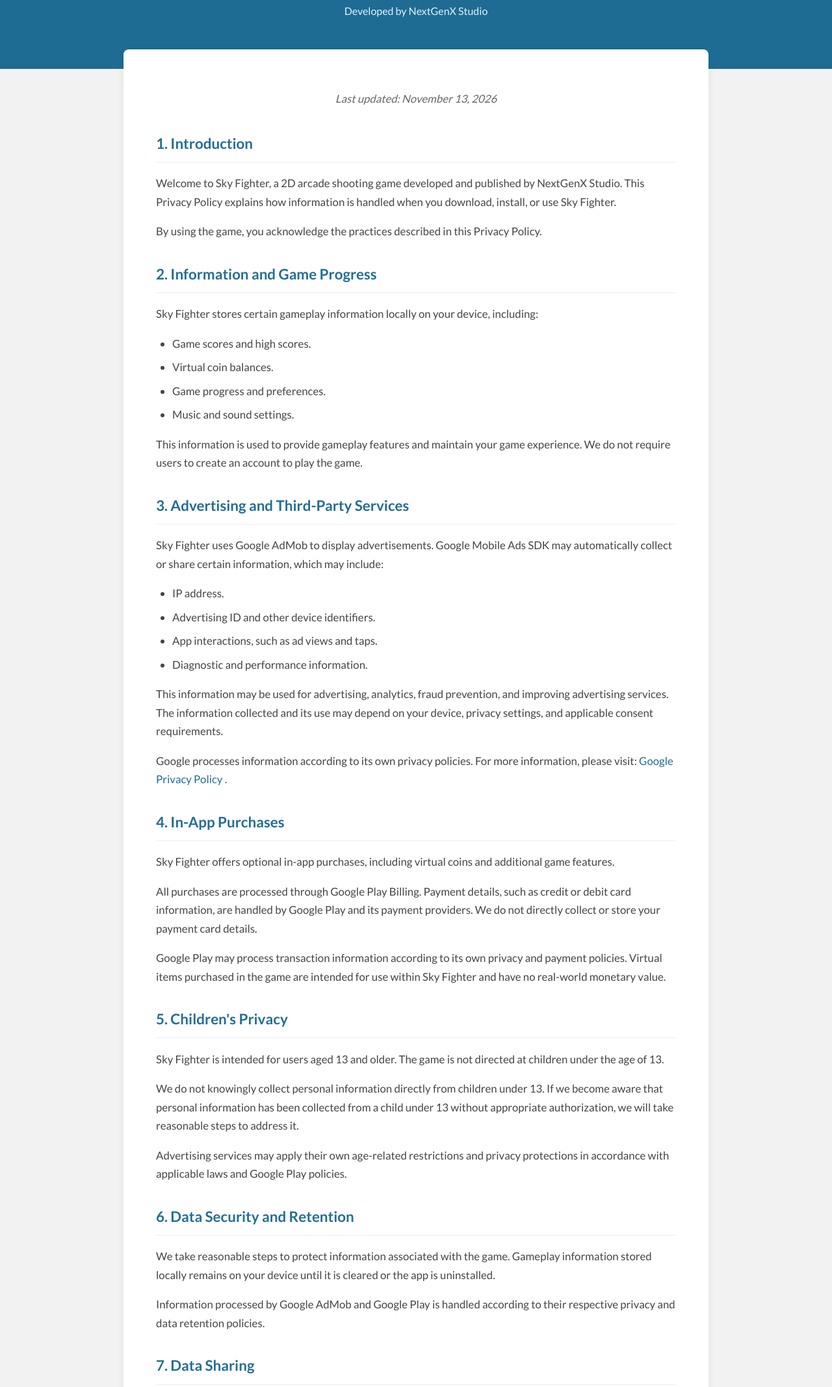
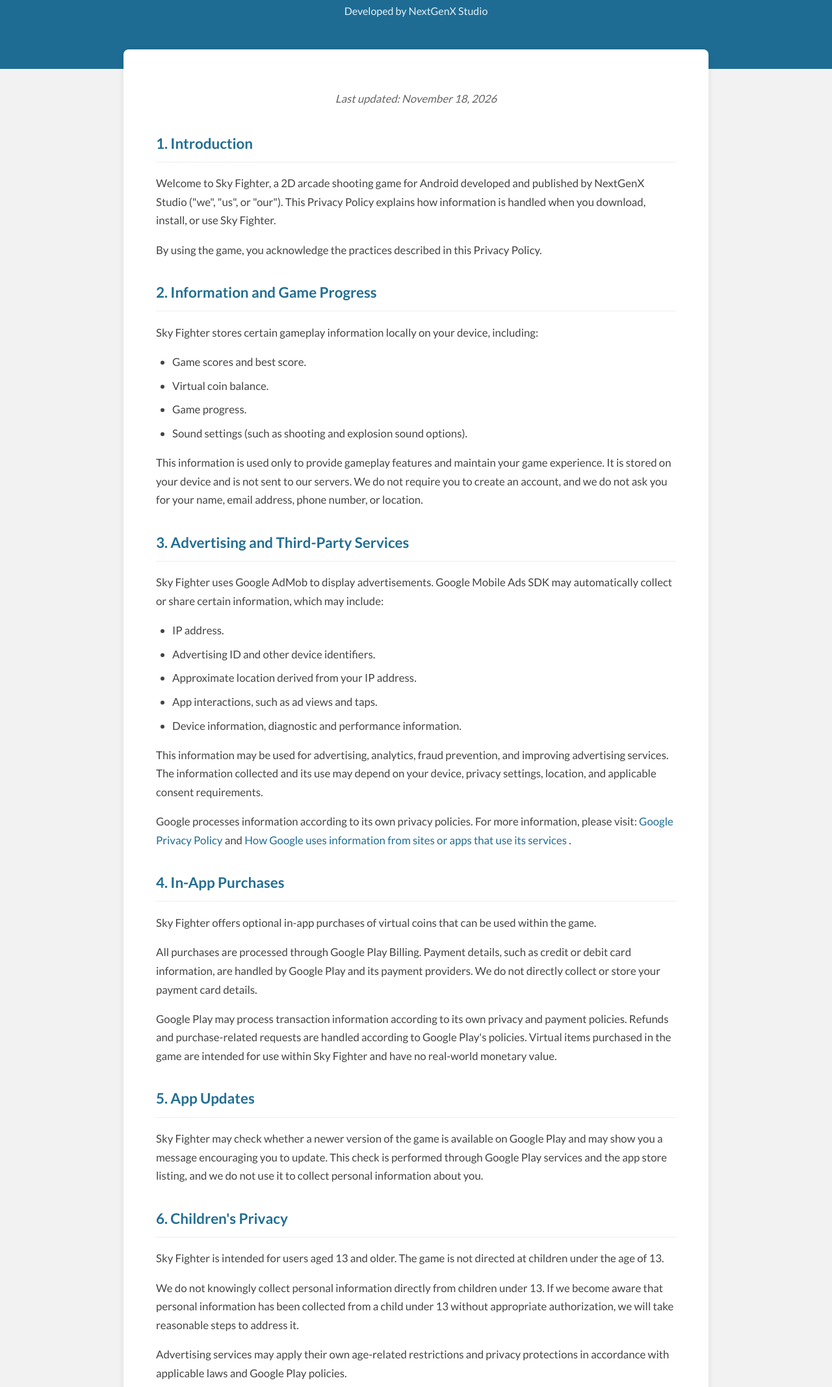
Before and after one commit to Sozib214007/sky-fighter-privacy, a plain HTML site: page index.html in a window 1280 px wide. Shown: the part 135-2269 px from the top of the page at 65% size. Drawn offline with Linux system fonts and the light colour scheme.

Commit message:
Revise privacy policy details and update last modified date
Updated the privacy policy text for clarity and accuracy, including changes to the last updated date and additional information regarding data handling and user rights.

```diff
--- a/index.html
+++ b/index.html
@@ -1,4 +1,3 @@
-
 <!DOCTYPE html>
 <html lang="en">
 <head>
@@ -131,13 +130,14 @@
 
   <div class="container">
 
-    <p class="date">Last updated: November 13, 2026</p>
+    <p class="date">Last updated: November 18, 2026</p>
 
     <h2>1. Introduction</h2>
     <p>
-      Welcome to Sky Fighter, a 2D arcade shooting game developed and
-      published by NextGenX Studio. This Privacy Policy explains how
-      information is handled when you download, install, or use Sky Fighter.
+      Welcome to Sky Fighter, a 2D arcade shooting game for Android developed
+      and published by NextGenX Studio ("we", "us", or "our"). This Privacy
+      Policy explains how information is handled when you download, install,
+      or use Sky Fighter.
     </p>
     <p>
       By using the game, you acknowledge the practices described in this
@@ -150,15 +150,16 @@
       including:
     </p>
     <ul>
-      <li>Game scores and high scores.</li>
-      <li>Virtual coin balances.</li>
-      <li>Game progress and preferences.</li>
-      <li>Music and sound settings.</li>
+      <li>Game scores and best score.</li>
+      <li>Virtual coin balance.</li>
+      <li>Game progress.</li>
+      <li>Sound settings (such as shooting and explosion sound options).</li>
     </ul>
     <p>
-      This information is used to provide gameplay features and maintain
-      your game experience. We do not require users to create an account
-      to play the game.
+      This information is used only to provide gameplay features and maintain
+      your game experience. It is stored on your device and is not sent to
+      our servers. We do not require you to create an account, and we do not
+      ask you for your name, email address, phone number, or location.
     </p>
 
     <h2>3. Advertising and Third-Party Services</h2>
@@ -170,27 +171,32 @@
     <ul>
       <li>IP address.</li>
       <li>Advertising ID and other device identifiers.</li>
+      <li>Approximate location derived from your IP address.</li>
       <li>App interactions, such as ad views and taps.</li>
-      <li>Diagnostic and performance information.</li>
+      <li>Device information, diagnostic and performance information.</li>
     </ul>
     <p>
       This information may be used for advertising, analytics, fraud
       prevention, and improving advertising services.
       The information collected and its use may depend on your device,
-      privacy settings, and applicable consent requirements.
+      privacy settings, location, and applicable consent requirements.
     </p>
     <p>
       Google processes information according to its own privacy policies.
       For more information, please visit:
       <a href="https://policies.google.com/privacy" target="_blank" rel="noopener noreferrer">
         Google Privacy Policy
+      </a>
+      and
+      <a href="https://policies.google.com/technologies/partner-sites" target="_blank" rel="noopener noreferrer">
+        How Google uses information from sites or apps that use its services
       </a>.
     </p>
 
     <h2>4. In-App Purchases</h2>
     <p>
-      Sky Fighter offers optional in-app purchases, including virtual coins
-      and additional game features.
+      Sky Fighter offers optional in-app purchases of virtual coins that can
+      be used within the game.
     </p>
     <p>
       All purchases are processed through Google Play Billing.
@@ -200,12 +206,21 @@
     </p>
     <p>
       Google Play may process transaction information according to its own
-      privacy and payment policies.
+      privacy and payment policies. Refunds and purchase-related requests
+      are handled according to Google Play's policies.
       Virtual items purchased in the game are intended for use within
       Sky Fighter and have no real-world monetary value.
     </p>
 
-    <h2>5. Children's Privacy</h2>
+    <h2>5. App Updates</h2>
+    <p>
+      Sky Fighter may check whether a newer version of the game is available
+      on Google Play and may show you a message encouraging you to update.
+      This check is performed through Google Play services and the app store
+      listing, and we do not use it to collect personal information about you.
+    </p>
+
+    <h2>6. Children's Privacy</h2>
     <p>
       Sky Fighter is intended for users aged 13 and older.
       The game is not directed at children under the age of 13.
@@ -222,7 +237,7 @@
       Google Play policies.
     </p>
 
-    <h2>6. Data Security and Retention</h2>
+    <h2>7. Data Security and Retention</h2>
     <p>
       We take reasonable steps to protect information associated with
       the game. Gameplay information stored locally remains on your
@@ -233,7 +248,7 @@
       according to their respective privacy and data retention policies.
     </p>
 
-    <h2>7. Data Sharing</h2>
+    <h2>8. Data Sharing</h2>
     <p>
       We do not sell users' personal information.
       Certain information may be processed or shared by third-party
@@ -245,19 +260,41 @@
       and applicable legal requirements.
     </p>
 
-    <h2>8. Your Privacy Choices</h2>
+    <h2>9. Your Privacy Choices</h2>
     <p>
       You can manage advertising privacy and personalization preferences
       through the settings available on your Android device and your
-      Google account, where supported.
+      Google account, where supported. For example, on most Android devices
+      you can open <strong>Settings &gt; Google &gt; Ads</strong> (the exact
+      path may vary by device) to opt out of ads personalization or reset
+      your advertising ID.
     </p>
     <p>
       You can remove locally stored game progress by clearing the app's
       storage or uninstalling the game. Please note that this may delete
       your locally saved scores and coin balance.
     </p>
+    <p>
+      Because Sky Fighter does not use accounts and does not store your
+      gameplay data on our servers, there is no online account to delete.
+    </p>
 
-    <h2>9. Changes to This Privacy Policy</h2>
+    <h2>10. Your Rights</h2>
+    <p>
+      Depending on where you live (for example, in the European Economic
+      Area, the United Kingdom, or California), you may have rights regarding
+      your personal information, such as the right to access, correct,
+      delete, or object to the processing of it.
+    </p>
+    <p>
+      We do not hold personal information about you on our own servers.
+      For information processed by Google AdMob or Google Play, you can
+      exercise your rights through your Google account and Google's
+      privacy tools. You may also contact us using the details below and
+      we will do our best to help.
+    </p>
+
+    <h2>11. Changes to This Privacy Policy</h2>
     <p>
       We may update this Privacy Policy from time to time to reflect
       changes in the game, third-party services, or applicable legal
@@ -268,7 +305,7 @@
       "Last updated" date.
     </p>
 
-    <h2>10. Contact Us</h2>
+    <h2>12. Contact Us</h2>
     <p>
       If you have any questions, concerns, or requests regarding
       this Privacy Policy or your privacy, please contact us:
```
